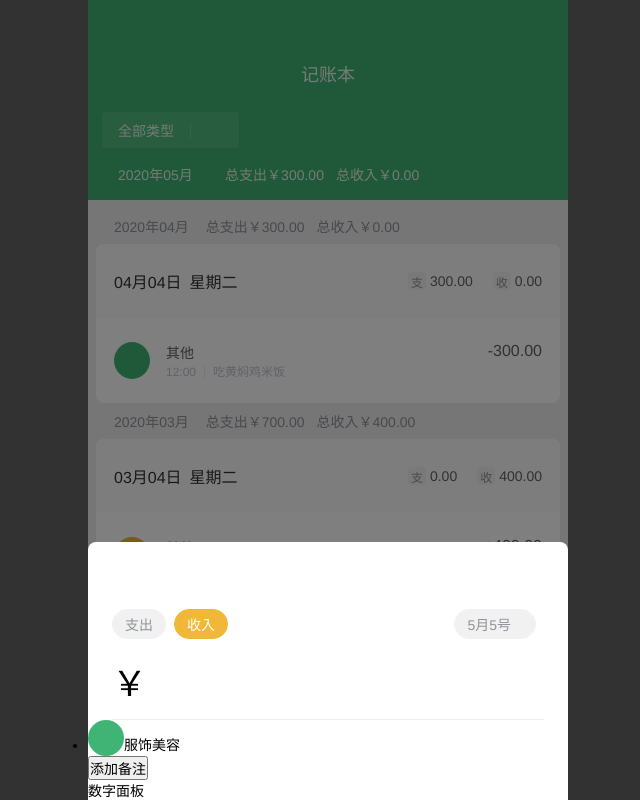
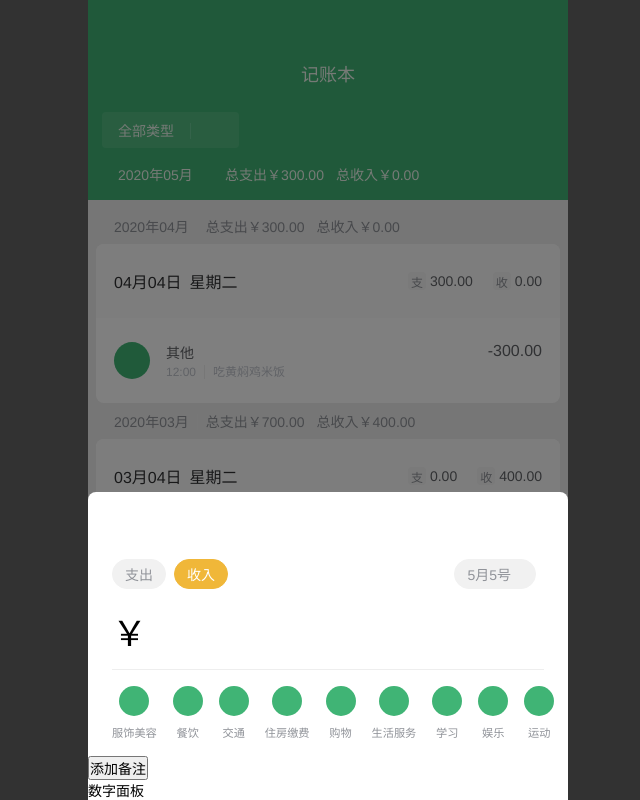
Before and after one commit to haixiangyan/weixin-cash, a React (Create React App) app: page / in a window 1280 px wide. Shown: the whole page, without its empty margins (312-952 px from the left). Built offline with nearby package versions, Linux system fonts and the light colour scheme.

Commit message:
完成 CategoryList 的样式

```diff
--- a/src/components/Money.tsx
+++ b/src/components/Money.tsx
@@ -37,9 +37,33 @@ const AmountSection = styled.section`
   }
 `
 
+const CategoryList = styled.ul`
+  padding: 16px 24px;
+  display: flex;
+  align-items: center;
+  overflow-x: auto;
+  list-style: none;
+`
+
+const CategoryItem = styled.li`
+  display: flex;
+  flex-direction: column;
+  align-items: center;
+  margin-right: 16px;
+  &:last-child {
+    margin-right: 0;
+  }
+`
+
+const CategoryText = styled.span`
+  font-size: .8em;
+  margin-top: 8px;
+  color: ${props => props.theme.$subText};
+  word-break: keep-all;
+`
+
 const Money: React.FC = () => {
   const [type] = useState<TRecordType>('income')
-  const category = DEFAULT_CATEGORIES[0]
 
   return (
     <div>
@@ -60,12 +84,16 @@ const Money: React.FC = () => {
         <span>￥</span>
         <input type="text"/>
       </AmountSection>
-      <ul>
-        <li>
-          <Category category={category} type="expense"/>
-          <span>{category.name}</span>
-        </li>
-      </ul>
+      <CategoryList>
+        {
+          DEFAULT_CATEGORIES.map((category => (
+            <CategoryItem key={category.id}>
+              <Category category={category} type="expense" size={18}/>
+              <CategoryText>{category.name}</CategoryText>
+            </CategoryItem>
+          )))
+        }
+      </CategoryList>
       <section>
         <button>添加备注</button>
       </section>
```
